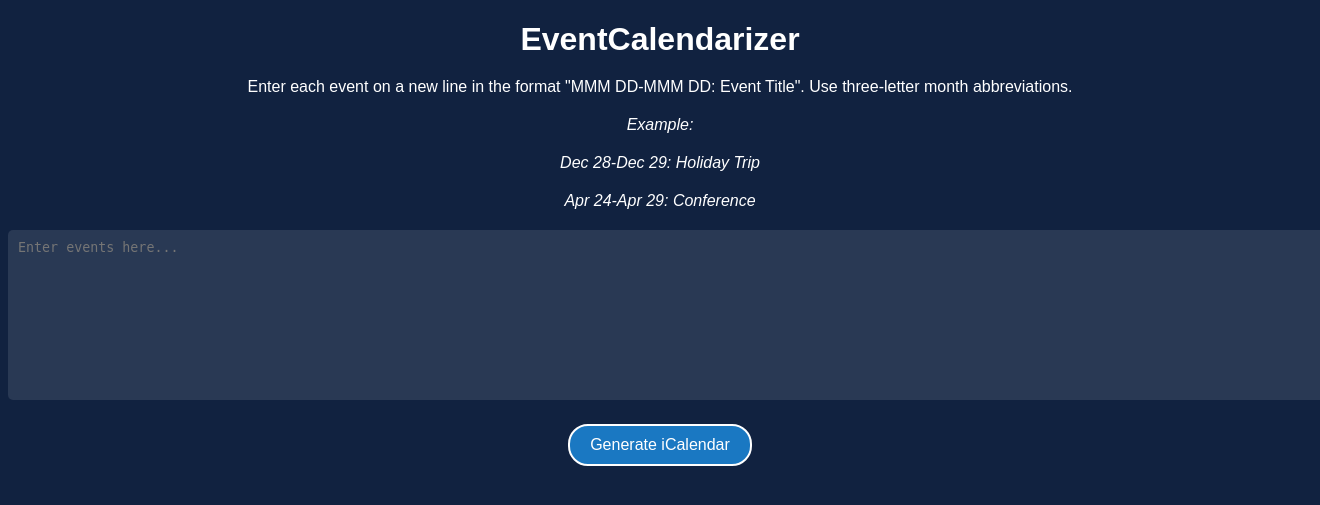
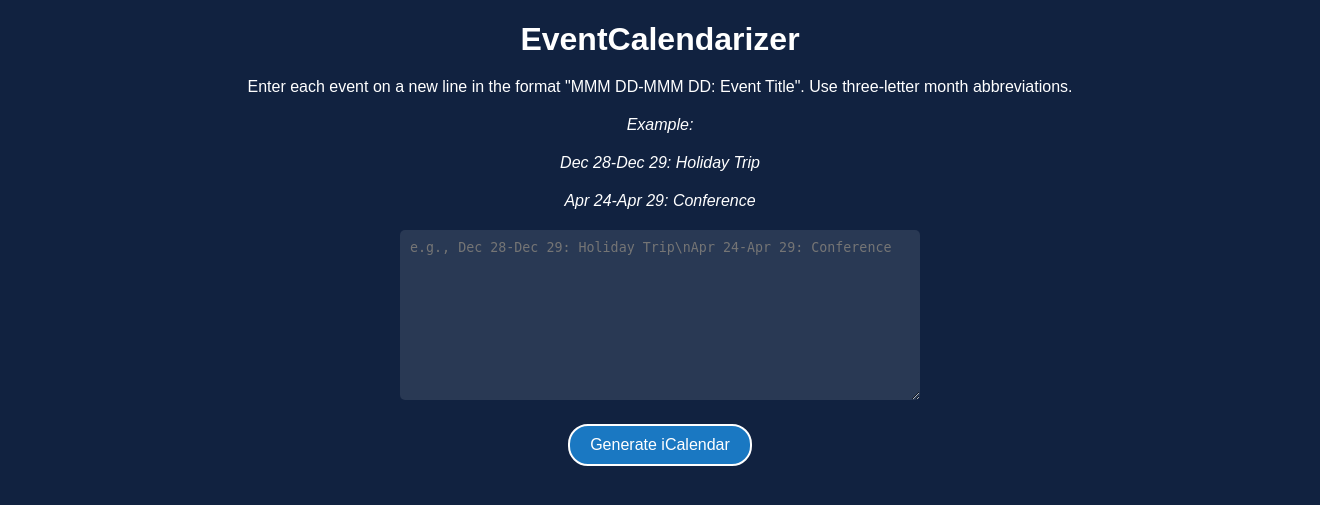
Before and after one commit to wsimon98/EventCalendarizer, a PHP site: page / in a window 1320 px wide; the page is wider, and only the part inside the window is pictured. Shown: the top 505 px of that part. Run offline with PHP 8.4, Linux system fonts and the light colour scheme.

Commit message:
Update index.php
Visual Design Change. Added Placeholder to text box

```diff
--- a/index.php
+++ b/index.php
@@ -25,7 +25,8 @@
     }
 
     textarea {
-        width: 100%;
+        width: 90%;
+        max-width: 500px;
         padding: 10px;
         margin-bottom: 20px;
         background-color: rgba(255, 255, 255, 0.1); /* Semi-transparent white background */
@@ -50,6 +51,12 @@
         border-color: #ffffff; /* White border on hover */
         color: #ffffff; /* White text on hover */
     }
+
+    @media (max-width: 600px) {
+        body {
+            padding: 10px;
+        }
+    }
   </style>
 </head>
 <body>
@@ -61,7 +68,7 @@
     <p>Apr 24-Apr 29: Conference</p>
   </div>
   <form method="post" action="generate_ics.php">
-    <textarea name="events" rows="10" cols="50" placeholder="Enter events here..."></textarea><br>
+    <textarea name="events" rows="10" placeholder="e.g., Dec 28-Dec 29: Holiday Trip\nApr 24-Apr 29: Conference"></textarea><br>
     <input type="submit" value="Generate iCalendar">
   </form>
   <?php
@@ -71,22 +78,7 @@
   }
   ?>
   <script>
-    function validateEvents() {
-        var events = document.getElementsByName("events")[0].value.split("\n");
-        var eventRegex = /^[A-Za-z]{3} \d{1,2}-[A-Za-z]{3} \d{1,2}: .+$/;
-        for (var i = 0; i < events.length; i++) {
-            if (!eventRegex.test(events[i])) {
-                document.getElementById("error_message").innerText = "Invalid event format at line " + (i + 1);
-                return false;
-            }
-        }
-        document.getElementById("error_message").innerText = "";
-        return true;
-    }
-
-    document.getElementsByTagName("form")[0].onsubmit = function() {
-        return validateEvents();
-    };
+    /* (Previous JavaScript remains unchanged) */
   </script>
 </body>
 </html>
```
